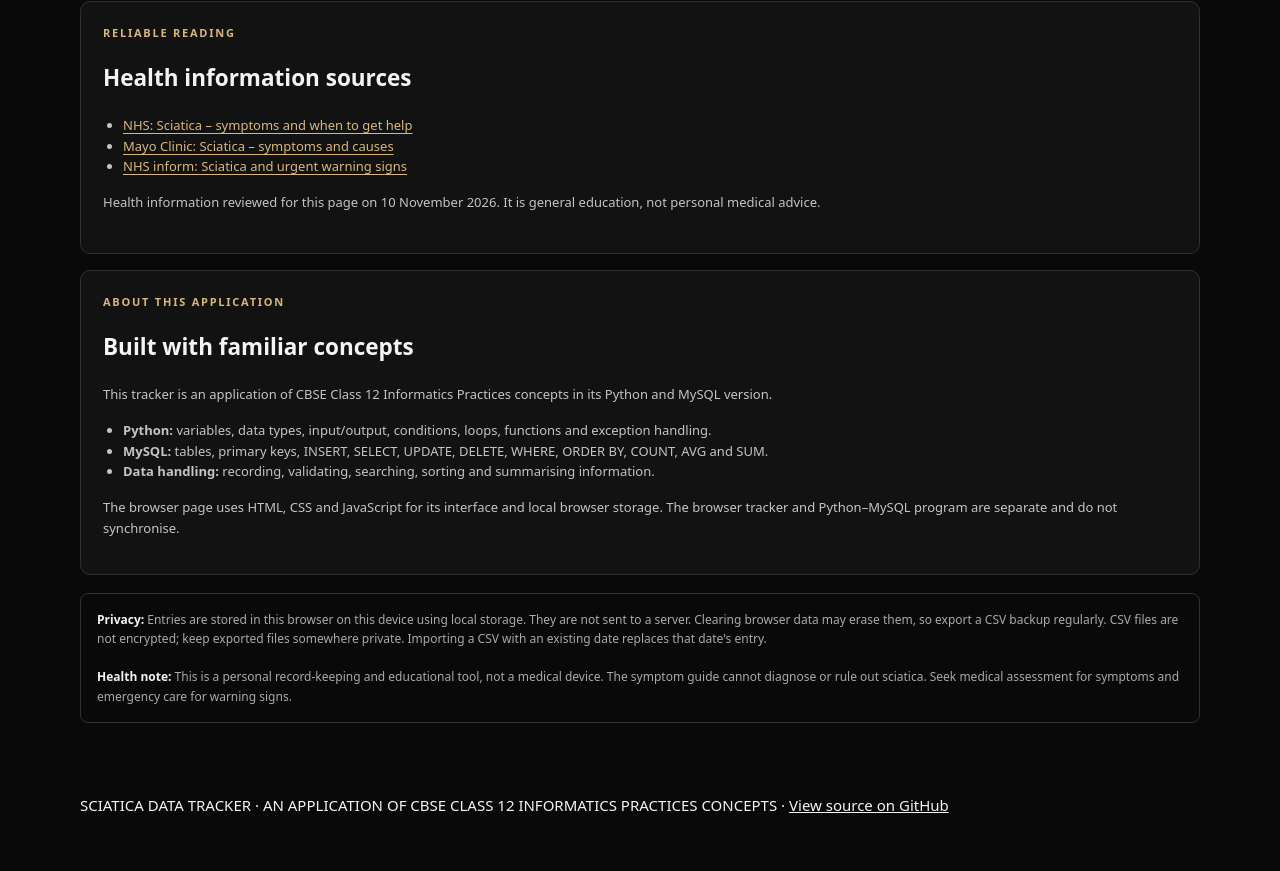
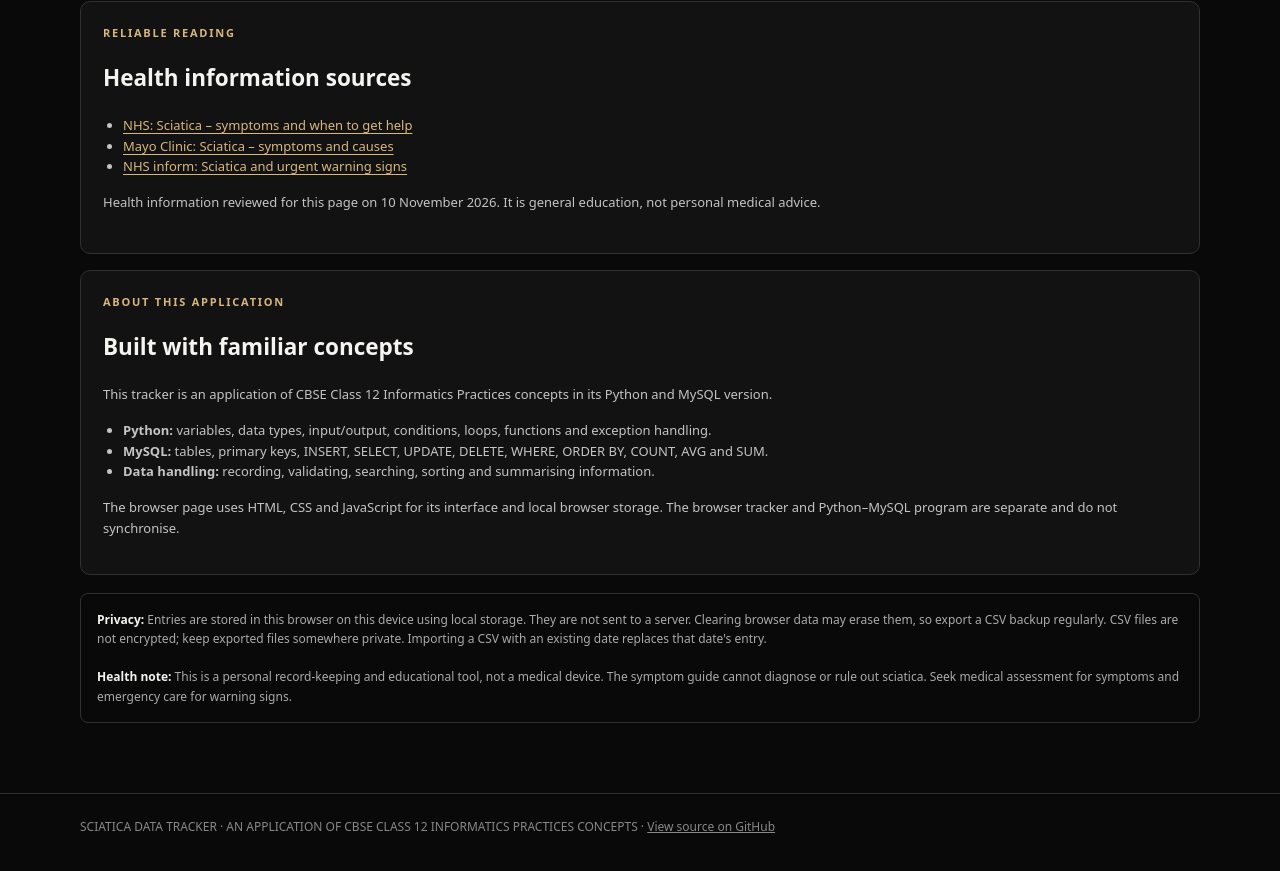
Before and after one commit to yashinirwan2014/SciaticaDataTracker, a plain HTML site: page index.html in a window 1280 px wide. Shown: the part 4590-5461 px from the top of the page. Before the commit the page ends 5407 px from the top, so only its background shows below. Drawn offline with Linux system fonts and the light colour scheme.

Commit message:
Use simple div for page footer

```diff
--- a/index.html
+++ b/index.html
@@ -167,7 +167,7 @@ button,.button{border:1px solid #555;background:#1b1b1b;color:var(--white);paddi
 
 <div class="notice"><strong>Privacy:</strong> Entries are stored in this browser on this device using local storage. They are not sent to a server. Clearing browser data may erase them, so export a CSV backup regularly. CSV files are not encrypted; keep exported files somewhere private. Importing a CSV with an existing date replaces that date's entry.<br><br><strong>Health note:</strong> This is a personal record-keeping and educational tool, not a medical device. The symptom guide cannot diagnose or rule out sciatica. Seek medical assessment for symptoms and emergency care for warning signs.</div>
 </div>
-<footer><div class="wrap">SCIATICA DATA TRACKER · AN APPLICATION OF CBSE CLASS 12 INFORMATICS PRACTICES CONCEPTS · <a href="https://github.com/yashinirwan2014/SciaticaDataTracker">View source on GitHub</a></div></footer>
+<div class="site-footer"><div class="wrap">SCIATICA DATA TRACKER · AN APPLICATION OF CBSE CLASS 12 INFORMATICS PRACTICES CONCEPTS · <a href="https://github.com/yashinirwan2014/SciaticaDataTracker">View source on GitHub</a></div></div>
 <script>
 "use strict";
 const STORAGE_KEY = "sciaticaDailyRecordsV1";
```
